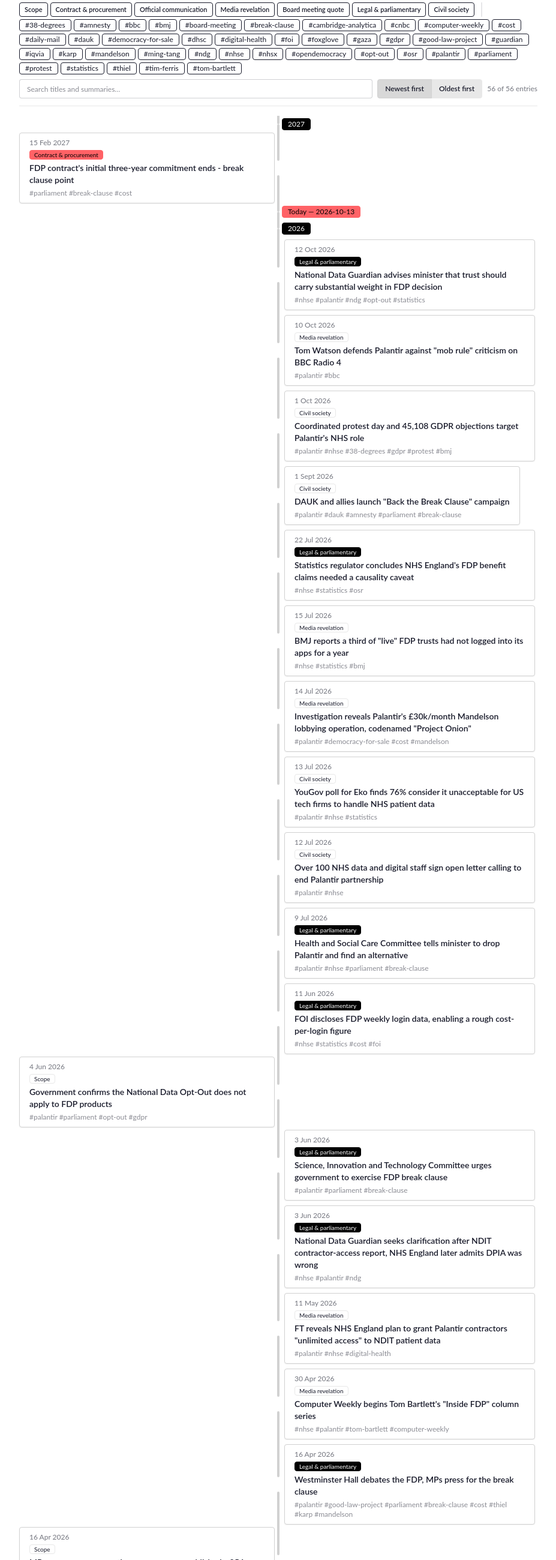
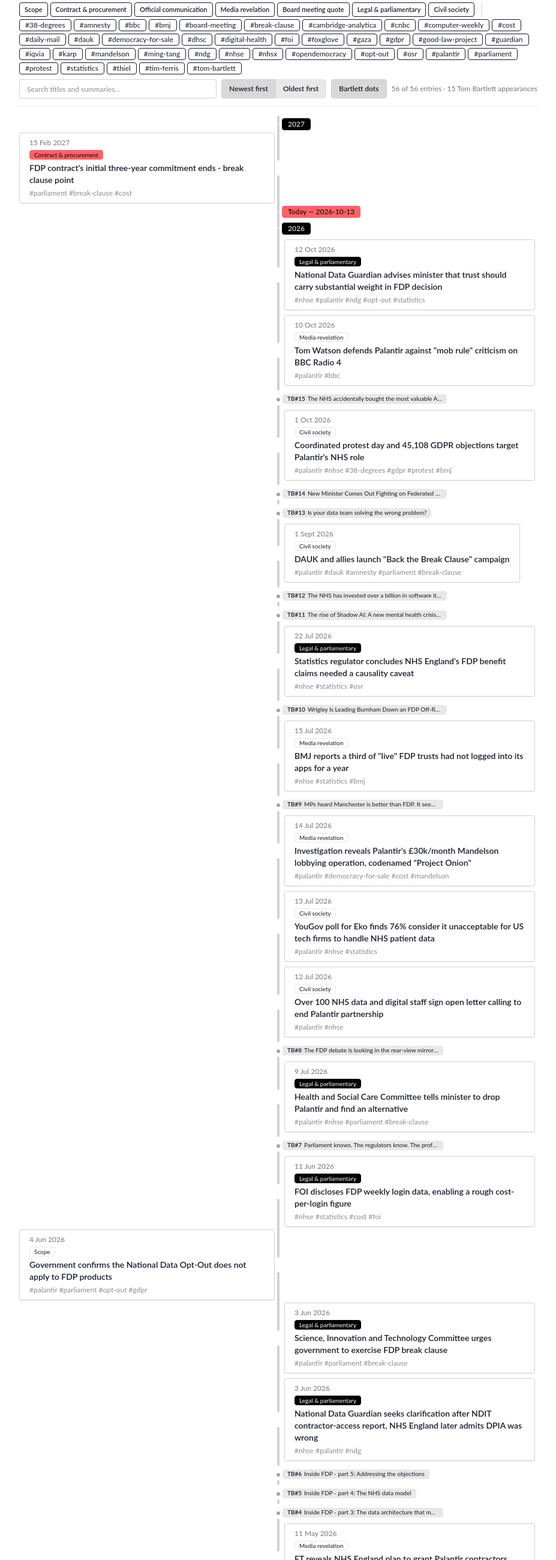
Before and after one commit to pacharanero/nhse, a website: page fdp/index.html in a window 1280 px wide. Shown: the part 200-2800 px from the top of the page at 60% size, without its empty margins (176-1103 px from the left). Drawn offline with Linux system fonts and the light colour scheme.

Commit message:
feat(timeline): Tom Bartlett cumulative-appearance dots
Adds a lightweight sibling to the main entry system for charting the
pace of someone's public output without every item needing a full
entry: fdp/bartlett-appearances.yaml (date, title, url - nothing else
required) and s/build-bartlett-index, which sorts it and assigns each
item a cumulative appearance number.

js/app.js renders these as small numbered dots ("TB#7") interleaved
into the main timeline by date, each linking straight out to the
source - no modal, no tags, no search. A single toggle button
("Bartlett dots" in the controls bar, ?bartlett=0 in the URL) hides
them; mergedTimelineItems() handles interleaving them with the main
entries correctly regardless of sort order.

Seeded with 15 appearances: his debut LinkedIn post and Computer
Weekly's 8-part-plus "Inside FDP" column series (both already full
entries, included here too so the cumulative count is complete) and
his six bartlettdata.co.uk blog posts through early October.

Documented as a repeatable pattern ("Appearance trackers") in
CONTRIBUTING.md for tracking other frequent voices later.

```diff
--- /dev/null
+++ b/fdp/bartlett-appearances.json
@@ -0,0 +1,107 @@
+[
+  {
+    "date": "2026-04-13",
+    "kind": "linkedin",
+    "title": "Debut LinkedIn post as an independent FDP commentator",
+    "url": "https://www.linkedin.com/posts/tom-l-bartlett_i-spent-22-years-building-data-systems-inside-activity-7449448940178935808-l239",
+    "n": 1
+  },
+  {
+    "date": "2026-04-30",
+    "kind": "column",
+    "title": "Inside FDP - part 1: Understanding the problems facing NHS data",
+    "url": "https://www.computerweekly.com/opinion/Inside-FDP-part-1-Understanding-the-problems-facing-NHS-data",
+    "n": 2
+  },
+  {
+    "date": "2026-05-07",
+    "kind": "column",
+    "title": "Inside FDP - part 2: Delivering on the NHS vision for data",
+    "url": "https://www.computerweekly.com/opinion/Inside-FDP-part-2-Delivering-on-the-NHS-vision-for-data",
+    "n": 3
+  },
+  {
+    "date": "2026-05-14",
+    "kind": "column",
+    "title": "Inside FDP - part 3: The data architecture that makes it work",
+    "url": "https://www.computerweekly.com/opinion/Inside-FDP-part-3-The-data-architecture-that-makes-it-work",
+    "n": 4
+  },
+  {
+    "date": "2026-05-21",
+    "kind": "column",
+    "title": "Inside FDP - part 4: The NHS data model",
+    "url": "https://www.computerweekly.com/opinion/Inside-FDP-part-4-The-NHS-data-model",
+    "n": 5
+  },
+  {
+    "date": "2026-05-28",
+    "kind": "column",
+    "title": "Inside FDP - part 5: Addressing the objections",
+    "url": "https://www.computerweekly.com/opinion/Inside-FDP-part-5-Addressing-the-objections",
+    "n": 6
+  },
+  {
+    "date": "2026-07-07",
+    "kind": "blog",
+    "title": "Parliament knows. The regulators know. The professional bodies know. No Trust board has acted.",
+    "url": "https://www.bartlettdata.co.uk/post/parliament-knows-regulators-know-no-trust-board-has-acted",
+    "n": 7
+  },
+  {
+    "date": "2026-07-09",
+    "kind": "column",
+    "title": "The FDP debate is looking in the rear-view mirror - what's around the next bend?",
+    "url": "https://www.computerweekly.com/news/366645657/The-FDP-debate-is-looking-in-the-rear-view-mirror-whats-around-the-next-bend",
+    "n": 8
+  },
+  {
+    "date": "2026-07-14",
+    "kind": "column",
+    "title": "MPs heard Manchester is better than FDP. It seems they were misled",
+    "url": "https://www.computerweekly.com/opinion/MPs-heard-Manchester-is-better-than-FDP-It-seems-they-were-misled",
+    "n": 9
+  },
+  {
+    "date": "2026-07-16",
+    "kind": "blog",
+    "title": "Wrigley Is Leading Burnham Down an FDP Off-Ramp to Nowhere",
+    "url": "https://www.bartlettdata.co.uk/post/wrigley-fdp-off-ramp-burnham",
+    "n": 10
+  },
+  {
+    "date": "2026-08-09",
+    "kind": "blog",
+    "title": "The rise of Shadow AI: A new mental health crisis for the NHS",
+    "url": "https://www.bartlettdata.co.uk/post/shadow-ai-nhs-mental-health",
+    "n": 11
+  },
+  {
+    "date": "2026-08-13",
+    "kind": "blog",
+    "title": "The NHS has invested over a billion in software it has no power to deploy",
+    "url": "https://www.bartlettdata.co.uk/post/nhs-software-no-power-to-deploy",
+    "n": 12
+  },
+  {
+    "date": "2026-09-03",
+    "kind": "blog",
+    "title": "Is your data team solving the wrong problem?",
+    "url": "https://www.bartlettdata.co.uk/post/is-your-data-team-solving-the-wrong-problem",
+    "n": 13
+  },
+  {
+    "date": "2026-09-10",
+    "kind": "blog",
+    "title": "New Minister Comes Out Fighting on Federated Data Platform",
+    "url": "https://www.bartlettdata.co.uk/post/new-minister-comes-out-fighting-on-fdp",
+    "n": 14
+  },
+  {
+    "date": "2026-10-02",
+    "kind": "column",
+    "title": "The NHS accidentally bought the most valuable AI capability in enterprise software",
+    "url": "https://www.computerweekly.com/opinion/The-NHS-accidentally-bought-the-most-valuable-AI-capability-in-enterprise-software",
+    "n": 15
+  }
+]
--- a/fdp/index.html
+++ b/fdp/index.html
@@ -45,6 +45,8 @@
         <button type="button" class="btn btn-sm join-item sort-btn" data-sort="desc">Newest first</button>
         <button type="button" class="btn btn-sm join-item sort-btn" data-sort="asc">Oldest first</button>
       </div>
+      <button type="button" id="bartlett-toggle" class="btn btn-sm btn-outline" aria-pressed="true"
+              title="Show/hide Tom Bartlett's cumulative public-appearance dots">Bartlett dots</button>
       <span class="text-xs text-base-content/60 whitespace-nowrap ml-auto" id="result-count"></span>
     </div>
   </div>
--- a/js/app.js
+++ b/js/app.js
@@ -52,6 +52,14 @@
   let index = [];
   let sortOrder = "desc"; // "desc" = newest first (default), "asc" = oldest first
 
+  // Tom Bartlett cumulative-appearance tracker - see fdp/bartlett-appearances.yaml
+  // and "Appearance trackers" in CONTRIBUTING.md. A lightweight dot on the
+  // timeline, not a full entry: no tags, no filtering, no modal - just a
+  // numbered link out to the source.
+  const bartlettToggleEl = document.getElementById("bartlett-toggle");
+  let bartlett = [];
+  let showBartlett = true;
+
   // --- URL querystring state -------------------------------------------
   // Convention, meant to generalise to any topic site in this repo:
   //   ?tags=a,b,c   comma-separated, ANDed together
@@ -68,6 +76,7 @@
     if (q) searchEl.value = q;
     const sort = params.get("sort");
     if (sort === "asc" || sort === "desc") sortOrder = sort;
+    if (params.get("bartlett") === "0") showBartlett = false;
   }
 
   function writeStateToURL() {
@@ -75,6 +84,7 @@
     if (activeTags.size) params.set("tags", Array.from(activeTags).join(","));
     if (searchEl.value.trim()) params.set("q", searchEl.value.trim());
     if (sortOrder !== "desc") params.set("sort", sortOrder);
+    if (!showBartlett) params.set("bartlett", "0");
     const qs = params.toString();
     window.history.replaceState(null, "", window.location.pathname + (qs ? `?${qs}` : ""));
   }
@@ -155,26 +165,65 @@
     return li;
   }
 
+  function bartlettLi(appearance) {
+    const li = document.createElement("li");
+    li.innerHTML = `
+      <hr>
+      <div class="timeline-middle">
+        <span class="inline-block w-1.5 h-1.5 rounded-full bg-base-content/40"></span>
+      </div>
+      <div class="timeline-end">
+        <a class="badge badge-ghost badge-xs gap-1 hover:badge-outline" href="${appearance.url}" target="_blank" rel="noopener" title="${escapeHtml(appearance.title)}">
+          <span class="font-semibold">TB#${appearance.n}</span>
+          <span class="max-w-[14rem] truncate">${escapeHtml(appearance.title)}</span>
+        </a>
+      </div>
+      <hr>
+    `;
+    return li;
+  }
+
+  // Merges the main (filtered, sorted) entries with the Bartlett
+  // appearance dots into one date-ordered sequence, so markers interleave
+  // correctly regardless of sort order. Bartlett items are never filtered
+  // by tag/search - the toggle is the only way to hide them.
+  function mergedTimelineItems() {
+    const entries = sortedVisible().map((e) => ({ kind: "entry", date: e.date, id: e.id, data: e }));
+    const dots = showBartlett
+      ? bartlett.map((b) => ({ kind: "bartlett", date: b.date, id: `bartlett-${b.n}`, data: b }))
+      : [];
+    const merged = entries.concat(dots);
+    const dir = sortOrder === "asc" ? 1 : -1;
+    merged.sort((a, b) => dir * (a.date < b.date ? -1 : a.date > b.date ? 1 : a.id < b.id ? -1 : 1));
+    return merged;
+  }
+
   function render() {
-    const visible = sortedVisible();
+    const items = mergedTimelineItems();
     const todayStr = new Date().toISOString().slice(0, 10);
     timelineEl.innerHTML = "";
     let lastYear = null;
     let todayInserted = false;
 
-    visible.forEach((entry) => {
-      const crossedToday = sortOrder === "asc" ? entry.date > todayStr : entry.date < todayStr;
+    items.forEach((item) => {
+      const crossedToday = sortOrder === "asc" ? item.date > todayStr : item.date < todayStr;
       if (!todayInserted && crossedToday) {
         timelineEl.appendChild(markerLi(`Today — ${todayStr}`, "badge-error"));
         todayInserted = true;
       }
 
-      const year = entry.date.slice(0, 4);
+      const year = item.date.slice(0, 4);
       if (year !== lastYear) {
         timelineEl.appendChild(markerLi(year, "badge-neutral"));
         lastYear = year;
       }
 
+      if (item.kind === "bartlett") {
+        timelineEl.appendChild(bartlettLi(item.data));
+        return;
+      }
+
+      const entry = item.data;
       const kind = primaryKind(entry.tags);
       const side = kind ? KIND_SIDE[kind] : "end";
       const color = kind ? KIND_COLOR[kind] : "neutral";
@@ -207,7 +256,10 @@
       timelineEl.appendChild(markerLi(`Today — ${todayStr}`, "badge-error"));
     }
 
-    countEl.textContent = `${visible.length} of ${index.length} entries`;
+    const visibleCount = items.filter((i) => i.kind === "entry").length;
+    const bartlettCount = showBartlett ? bartlett.length : 0;
+    countEl.textContent = `${visibleCount} of ${index.length} entries`
+      + (bartlettCount ? ` · ${bartlettCount} Tom Bartlett appearances` : "");
   }
 
   async function loadEntry(id, file) {
@@ -281,11 +333,22 @@
     sortBtns.forEach((b) => b.classList.toggle("btn-active", b.dataset.sort === order));
   }
 
+  function setBartlettToggle(shown) {
+    showBartlett = shown;
+    if (bartlettToggleEl) {
+      bartlettToggleEl.classList.toggle("btn-active", shown);
+      bartlettToggleEl.setAttribute("aria-pressed", String(shown));
+    }
+  }
+
   async function init() {
     readStateFromURL();
 
     const res = await fetch("index.json");
     index = await res.json();
+
+    const bartlettRes = await fetch("bartlett-appearances.json");
+    bartlett = await bartlettRes.json();
 
     const otherTags = new Set();
     index.forEach((e) => e.tags.forEach((t) => { if (!KIND_LABELS[t]) otherTags.add(t); }));
@@ -293,9 +356,13 @@
 
     buildFilters();
     setSortOrder(sortOrder);
+    setBartlettToggle(showBartlett);
 
     sortBtns.forEach((btn) => btn.addEventListener("click", () => { setSortOrder(btn.dataset.sort); render(); writeStateToURL(); }));
     searchEl.addEventListener("input", () => { render(); writeStateToURL(); });
+    if (bartlettToggleEl) {
+      bartlettToggleEl.addEventListener("click", () => { setBartlettToggle(!showBartlett); render(); writeStateToURL(); });
+    }
 
     render();
 
```
Also changed, not shown: CONTRIBUTING.md (+14 -0 lines), fdp/bartlett-appearances.yaml (added, +69 -0 lines), README.md, css/app.css, 1 other file.
